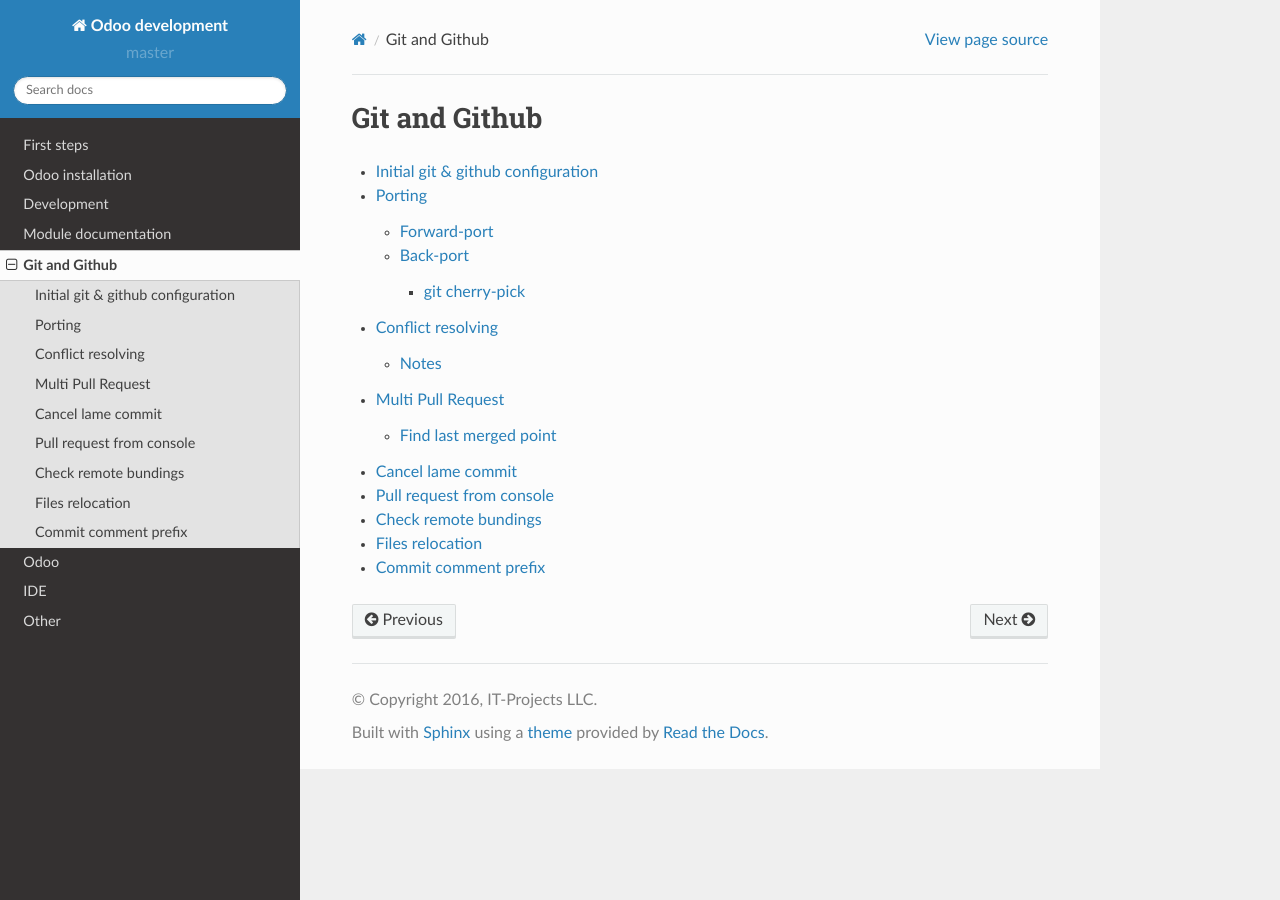
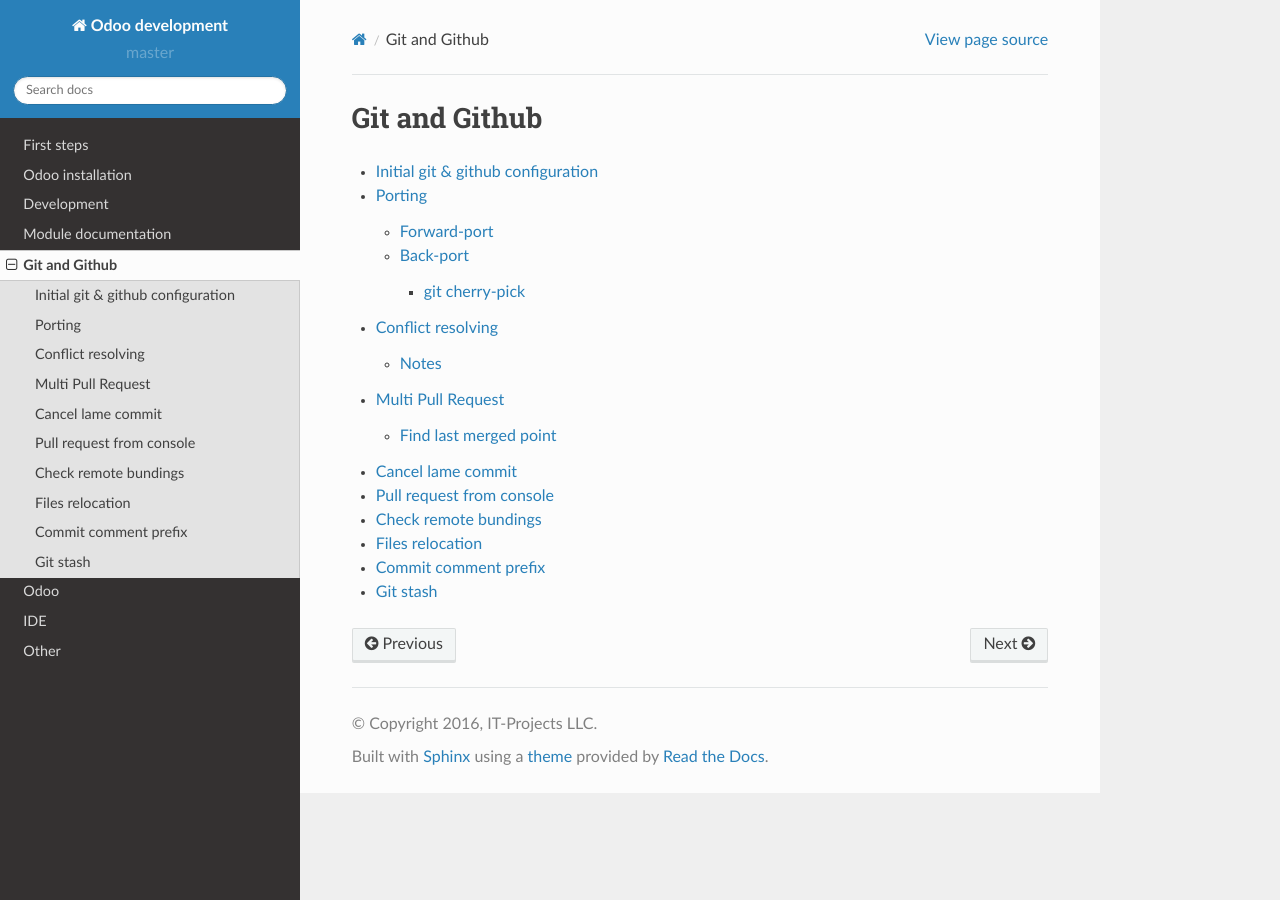
Before and after one commit to itpp-labs/odoo-development, a Sphinx documentation site: the page built from docs/git/index.rst, in a window 1280 px wide. Built offline with Sphinx 7.4.7 and the Read the Docs theme 2.0.0, drawn with Linux system fonts in a browser that asks for light colours.

Commit message:
ADD small article about git stash

```diff
--- a/docs/git/index.rst
+++ b/docs/git/index.rst
@@ -13,3 +13,4 @@
    remote
    files-relocation
    commits
+   stash
--- /dev/null
+++ b/docs/git/stash.rst
@@ -0,0 +1,5 @@
+Git stash
+=========
+
+* book: https://git-scm.com/book/no-nb/v1/Git-Tools-Stashing
+* man: https://git-scm.com/docs/git-stash
```
